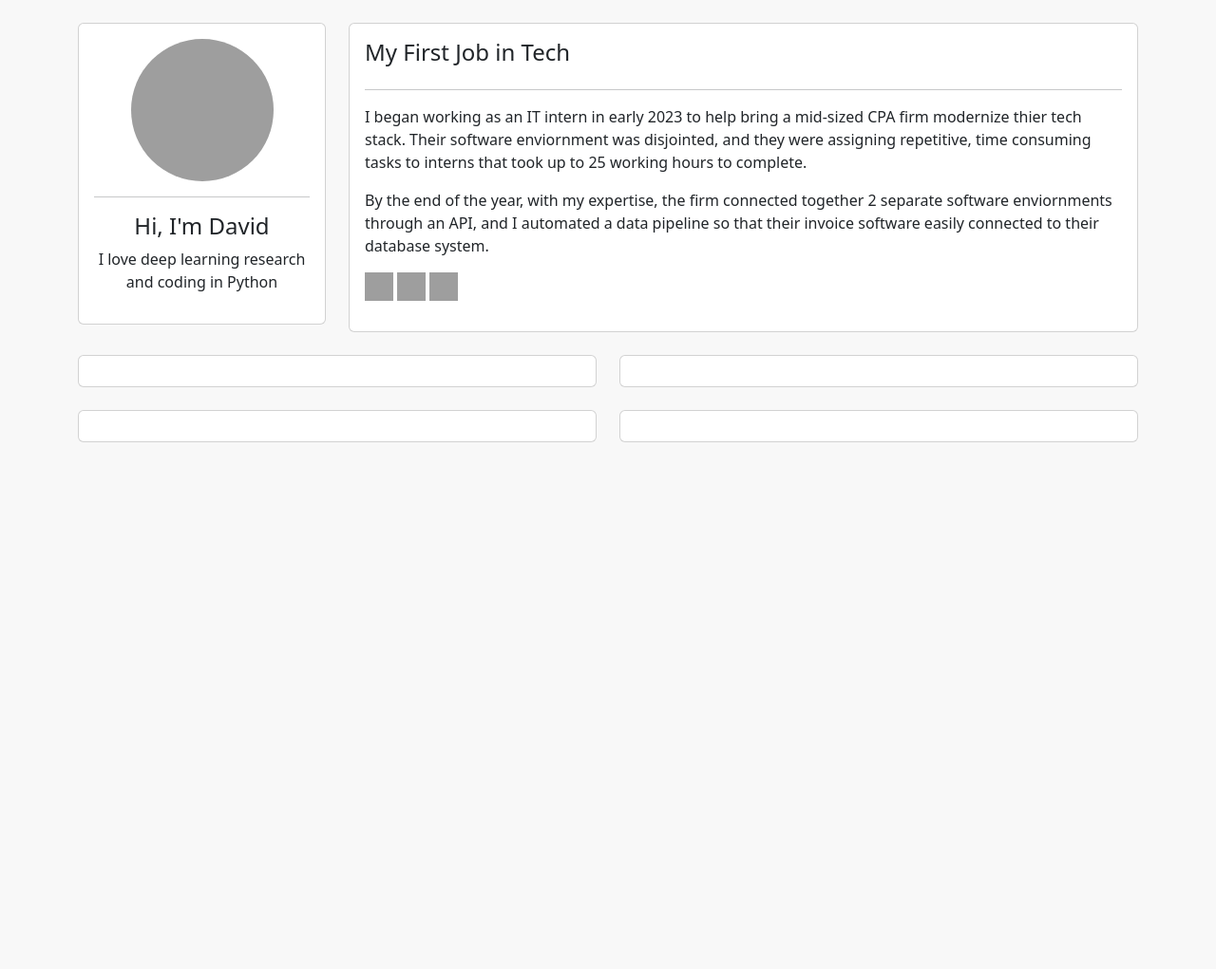
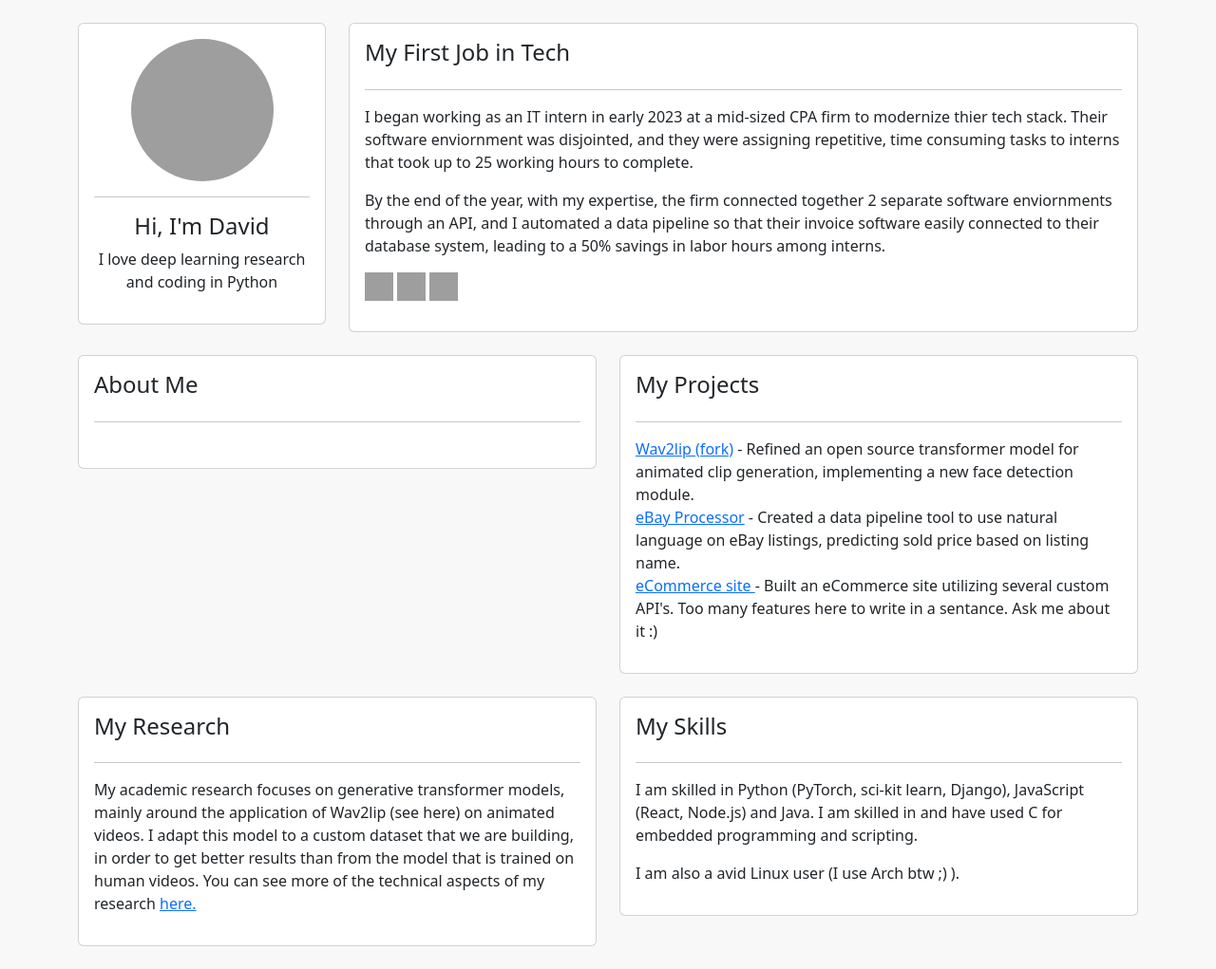
Before and after one commit to davidkundrats/personal-site, a Django app: page / in a window 1280 px wide. Shown: the whole page at 95% size. Before the commit the page ends 466 px from the top, so only its background shows below. Run offline with Django 5.2, Linux system fonts and the light colour scheme; grey boxes are pictures that could not be loaded.

Commit message:
add to homepage html

```diff
--- a/base/templates/base/home.html
+++ b/base/templates/base/home.html
@@ -1,13 +1,5 @@
 {% load static %}
 <link href="{% static 'css/main.css' %}" rel="stylesheet" type="text/css" />
-<!--
-<img src="{% static 'images/dave.JPG' %}" alt="Selfie" />
-<img src="{% static 'images/github.png' %}" alt="GitHub" />
-<img src="{% static 'images/linkedin.png' %}" alt="LinkedIn" />
-<h3>
-    Hello
-</h3>
--->
 
 <!DOCTYPE html>
 <html>
@@ -43,8 +35,8 @@
             <h4>My First Job in Tech</h4>
             <hr />
             <p>
-              I began working as an IT intern in early 2023 to help bring a
-              mid-sized CPA firm modernize thier tech stack. Their software
+              I began working as an IT intern in early 2023 at a
+              mid-sized CPA firm to modernize thier tech stack. Their software
               enviornment was disjointed, and they were assigning repetitive,
               time consuming tasks to interns that took up to 25 working hours
               to complete.
@@ -53,7 +45,7 @@
               By the end of the year, with my expertise, the firm connected
               together 2 separate software enviornments through an API, and I
               automated a data pipeline so that their invoice software easily
-              connected to their database system.
+              connected to their database system, leading to a 50% savings in labor hours among interns.
             </p>
             <ul class="social-links">
               <li>
@@ -87,19 +79,44 @@
       <br />
       <div class="row">
         <div class="col-md-6">
-          <div class="card card-body"></div>
-        </div>
+          <div class="card card-body">
+            <h4>About Me</h4>
+            <hr />
+            <p> </p>
+          </div>
+      </div>
         <div class="col-md-6">
-          <div class="card card-body"></div>
+          <div class="card card-body">
+            <h4> My Projects </h4>
+            <hr />
+            <ul class ="bullet">
+            <li> <a href = https://github.com/davidkundrats/Wav2Lip>Wav2lip (fork)</a> - Refined an open source transformer model for animated clip generation, implementing a new face detection module. </li>
+            <li> <a href = https://github.com/davidkundrats/ebay-scraper>eBay Processor</a> - Created a data pipeline tool to use natural language on eBay listings, predicting sold price based on listing name.</li>
+            <li> <a href = https://github.com/davidkundrats/shopping-cart-webapp>eCommerce site </a>- Built an eCommerce site utilizing several custom API's. Too many features here to write in a sentance. Ask me about it :) </li>
+            <ul>
+          </div>
         </div>
       </div>
       <br />
       <div class="row">
         <div class="col-md-6">
-          <div class="card card-body"></div>
+          <div class="card card-body">
+            <h4>My Research</h4>
+          <hr/>
+          <p>
+          My academic research focuses on generative transformer models, mainly around the application of Wav2lip (see here) on animated videos. I adapt this model to a custom dataset
+          that we are building, in order to get better results than from the model that is trained on human videos. You can see more of the technical aspects of my research <a href = https://github.com/davidkundrats/lipsync-research> here.</a>
+        </p>
+        </div>
         </div>
         <div class="col-md-6">
-          <div class="card card-body"></div>
+          <div class="card card-body">
+            <h4>My Skills</h4>
+            <hr />
+            <p> I am skilled in Python (PyTorch, sci-kit learn, Django), JavaScript (React, Node.js) and Java.
+              I am skilled in and have used C for embedded programming and scripting. </p>
+              <p> I am also a avid Linux user (I use Arch btw ;) ). </p>
+          </div>
         </div>
       </div>
       <br />
```
